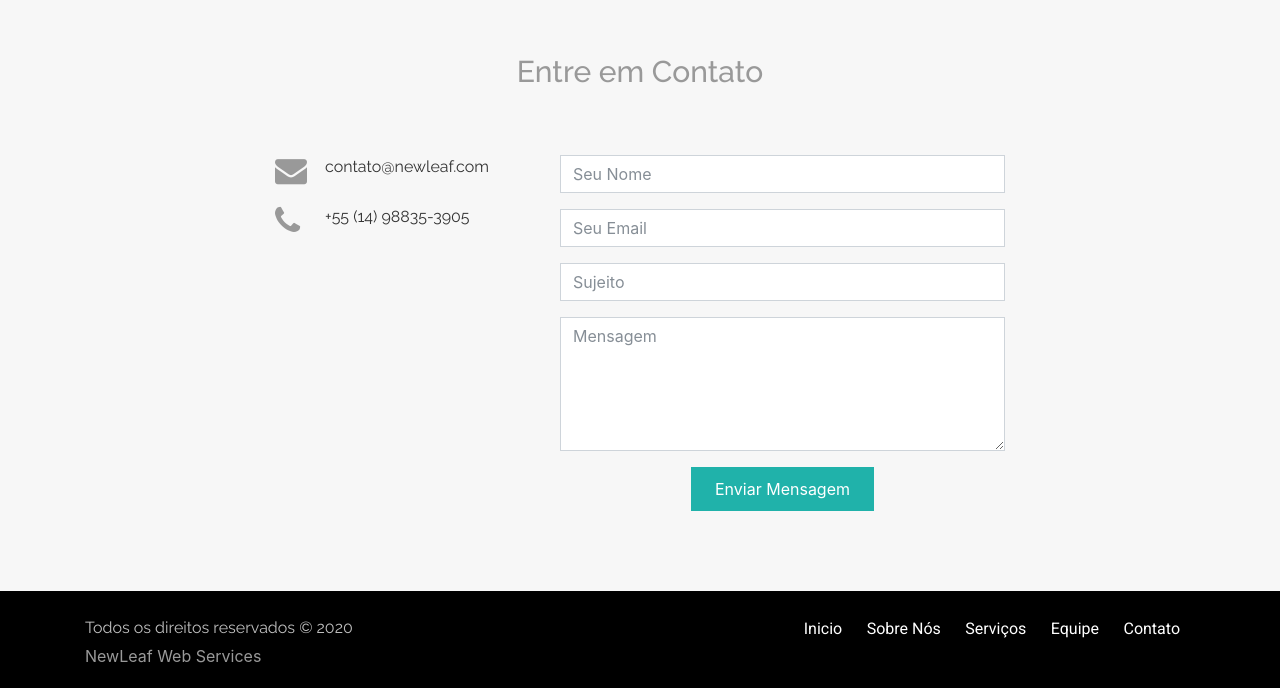
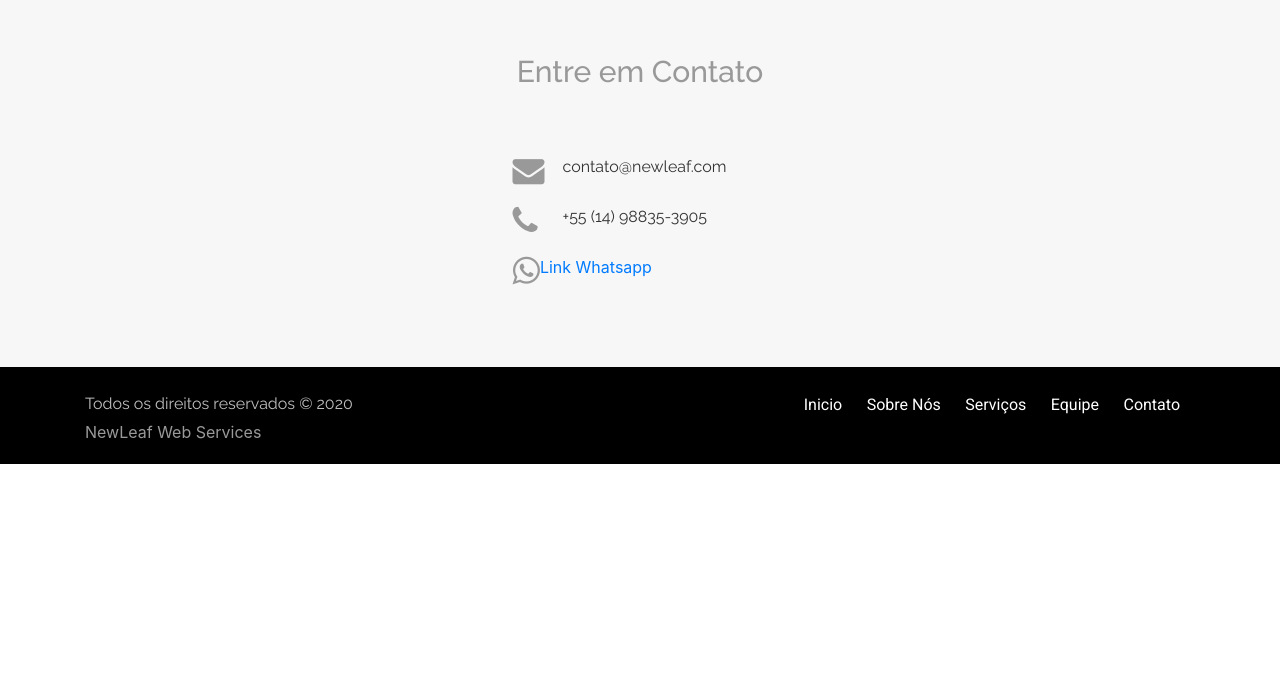
Before and after one commit to Guilherme-A-Lara/newleaf-site-up-to-view, a plain HTML site: page index.html in a window 1280 px wide. Shown: the part 4235-4923 px from the top of the page. After the commit the page ends 4699 px from the top, so only its background shows below. Drawn offline with Linux system fonts and the light colour scheme.

Commit message:
update index
mudanças no contato

```diff
--- a/index.html
+++ b/index.html
@@ -568,7 +568,7 @@
             </div>
 
             <div class="row justify-content-center">
-                <div class="col-lg-3 col-md-4">
+                <div class="col-lg-3 col-md-12">
                     <div class="info">
                         <div>
                             <i class="fa fa-envelope"></i>
@@ -580,34 +580,13 @@
                             <p>+55 (14) 98835-3905</p>
                         </div>
 
+                        <div>
+                            <i class="fa fa-whatsapp"></i>
+                            <a href="https://api.whatsapp.com/send?phone=5514988353905&text=Entre%20em%20contato" target="_blank"> Link Whatsapp</a>
+                        </div>
                     </div>
                 </div>
 
-                <div class="col-lg-5 col-md-8">
-                    <div class="form">
-                        <div id="sendmessage">Sua mensagem será enviada, obrigado!</div>
-                        <div id="errormessage"></div>
-                        <form action="" method="post" role="form" class="contactForm">
-                            <div class="form-group">
-                                <input type="text" name="name" class="form-control" id="name" placeholder="Seu Nome" data-rule="minlen:4" data-msg="Please enter at least 4 chars" />
-                                <div class="validation"></div>
-                            </div>
-                            <div class="form-group">
-                                <input type="email" class="form-control" name="email" id="email" placeholder="Seu Email" data-rule="email" data-msg="Please enter a valid email" />
-                                <div class="validation"></div>
-                            </div>
-                            <div class="form-group">
-                                <input type="text" class="form-control" name="subject" id="subject" placeholder="Sujeito" data-rule="minlen:4" data-msg="Please enter at least 8 chars of subject" />
-                                <div class="validation"></div>
-                            </div>
-                            <div class="form-group">
-                                <textarea class="form-control" name="message" rows="5" data-rule="required" data-msg="Por Favor escreva uma mensagem para nós" placeholder="Mensagem"></textarea>
-                                <div class="validation"></div>
-                            </div>
-                            <div class="text-center"><button type="submit">Enviar Mensagem</button></div>
-                        </form>
-                    </div>
-                </div>
 
             </div>
         </div>
```
